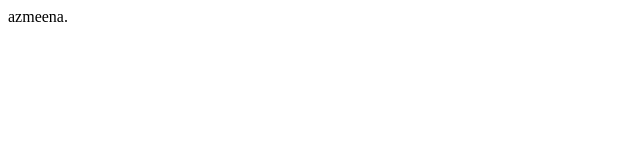
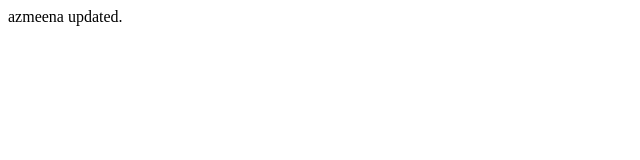
Before and after one commit to AzmeenaAbdulJabbbar/class-1-azmeena, a plain HTML site: page index.html in a window 1280 px wide. Shown: the full height of the page, 0-640 px from the left. Drawn offline with Linux system fonts and the light colour scheme.

Commit message:
Update index.html

```diff
--- a/index.html
+++ b/index.html
@@ -6,6 +6,6 @@
     <title>Document</title>
 </head>
 <body>
-    azmeena.
+    azmeena updated.
 </body>
 </html>
```
